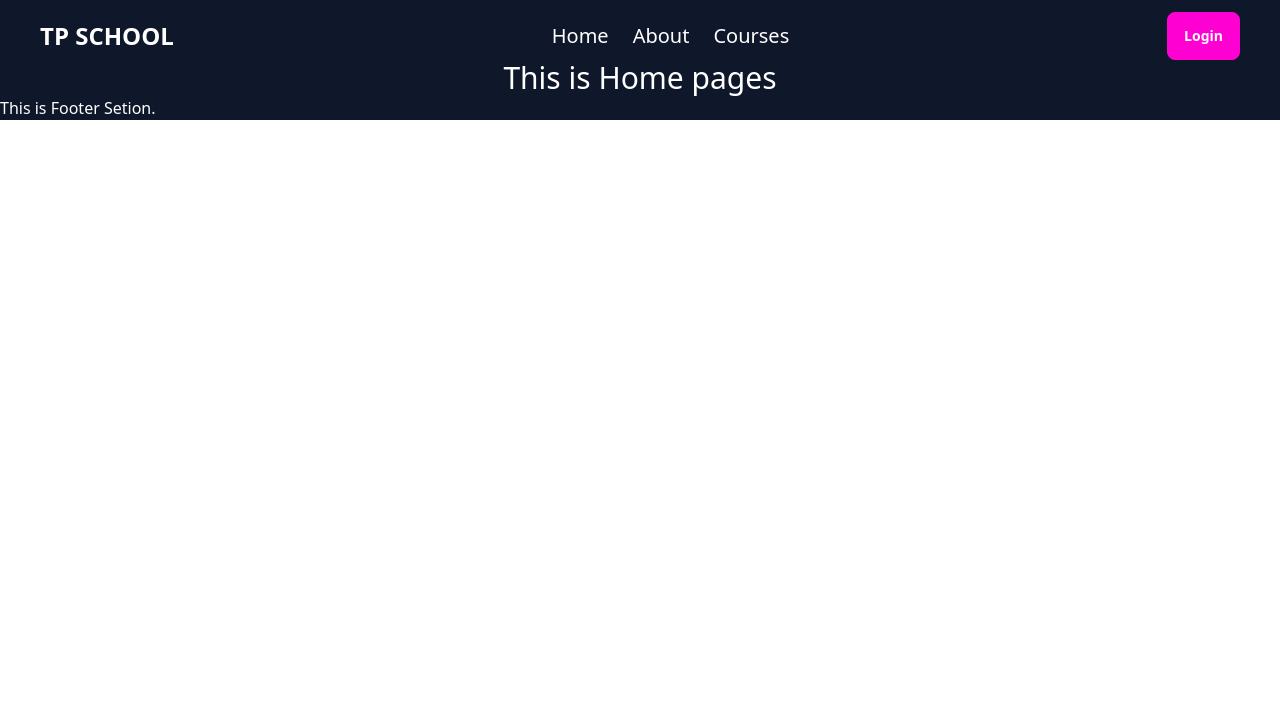
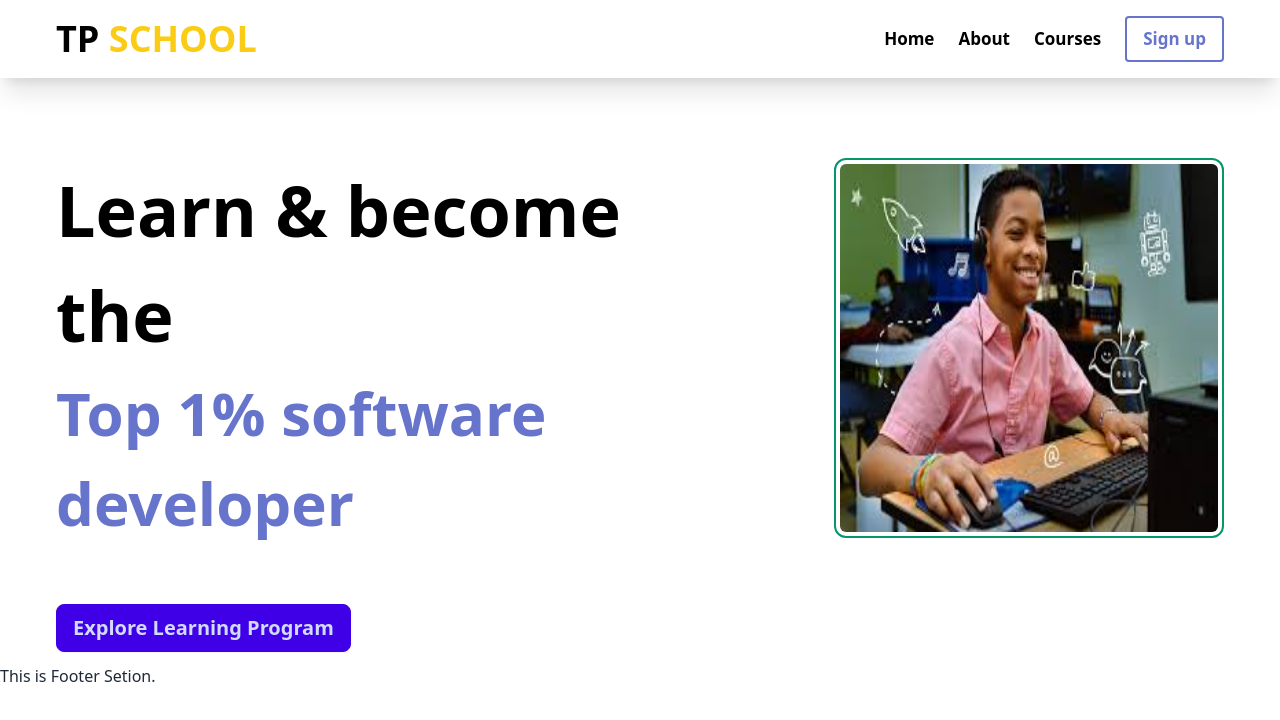
Before and after one commit to Prosantaroy1/TP-School-Project, a React (Vite) app: page / in a window 1280 px wide. Shown: the top 720 px of the page. Built offline with nearby package versions, Linux system fonts and the light colour scheme.

Commit message:
banner section done

```diff
--- a/src/component/Sharedpage/Navbers/Navber.jsx
+++ b/src/component/Sharedpage/Navbers/Navber.jsx
@@ -4,16 +4,17 @@ import { Link, NavLink } from "react-router-dom";
 const Navber = () => {
 
     return (
-        <div className="flex justify-between items-center pt-3 px-10 ">
-            <h3 className="text-2xl font-bold">TP SCHOOL</h3>
-            <div className="flex gap-6 text-xl">
+        <div className="flex  shadow-xl   justify-between text-black items-center py-4 px-14 ">
+            <h3 className="text-4xl font-bold ">
+                TP <span className="font-bold text-yellow-400">SCHOOL</span>
+            </h3>
+            <div className="flex gap-6 text-[17px] font-semibold items-center">
                 <NavLink to='/'>Home</NavLink>
                 <NavLink to='/about'>About</NavLink>
                 <NavLink to='/courses'>Courses</NavLink>
-            </div>
-            <div>
+                {/**login or lagout */}
                 <Link to='/login'>
-                   <button className="btn  btn-secondary">Login</button>
+                   <button className="border-2 border-[#6674cc]  px-4 py-2 text-[#6674cc] rounded">Sign up</button>
                 </Link>
             </div>
         </div>
--- a/src/component/layout/Main.jsx
+++ b/src/component/layout/Main.jsx
@@ -4,7 +4,7 @@ import Footer from "../Sharedpage/Footer/Footer";
 
 const Main = () => {
     return (
-        <div className="bg-[#0f172a]  text-[#ffffff]">
+        <div>
             <Navber/>
             <Outlet/>
             <Footer/>
--- /dev/null
+++ b/src/component/pages/Bannerpage/Banner.jsx
@@ -0,0 +1,21 @@
+import imgbanner from '../../../../public/images.jfif'
+
+const Banner = () => {
+    return (
+        <div className='flex px-14 pt-20 gap-32 pb-3'>
+            <div className='bg-[#ffffff]'>
+               <span className='text-[70px] font-bold text-[#000000]'>Learn & become the </span><br/>
+               <span className='text-[60px] font-bold text-[#6674cc] space-y-3'>Top 1% software</span><br/>
+               <span className='text-[60px] font-bold text-[#6674cc]'> developer</span><br/>
+              <div className='pt-14'>
+                <button className="btn text-xl btn-active btn-primary">Explore Learning Program</button>
+              </div>
+            </div>
+            <div >
+                <img className=" rounded-xl p-1 border-2 border-emerald-600 w-[420px]  h-[380px]" src={imgbanner} />
+            </div>
+        </div>
+    );
+};
+
+export default Banner;
--- a/src/component/pages/Home/Home.jsx
+++ b/src/component/pages/Home/Home.jsx
@@ -1,8 +1,9 @@
+import Banner from "../Bannerpage/Banner";
 
 const Home = () => {
     return (
         <div>
-            <h3 className="text-center text-3xl">This is Home pages </h3>
+            <Banner/>
         </div>
     );
 };
```
Also changed, not shown: public/images.jfif (added).
